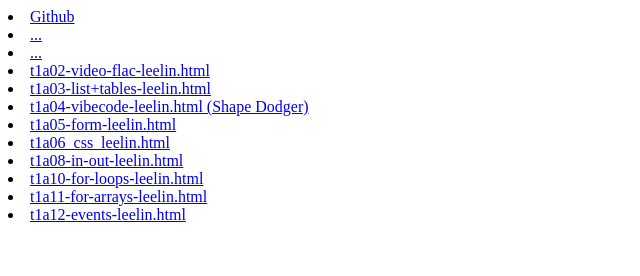
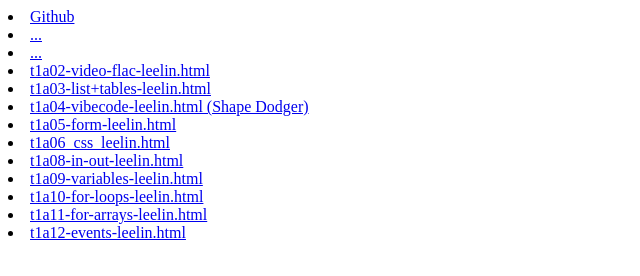
Before and after one commit to Leelin-Murray/game-dev2025, a plain HTML site: page public/index.html in a window 1280 px wide. Shown: the whole page, without its empty margins (0-640 px from the left). Drawn offline with Linux system fonts and the light colour scheme.

Commit message:
Update index.html

```diff
--- a/public/index.html
+++ b/public/index.html
@@ -19,6 +19,8 @@
 
 <li><a href="t1a08-in-out-leelin.html">t1a08-in-out-leelin.html</a></li>
 
+<li><a href="t1a09-variables-leelin.html">t1a09-variables-leelin.html</a></li>
+
 <li><a href="t1a10-for-loops-leelin.html">t1a10-for-loops-leelin.html</a></li>
 
 <li><a href="t1a11-for-arrays-leelin.html">t1a11-for-arrays-leelin.html</a></li>
```
